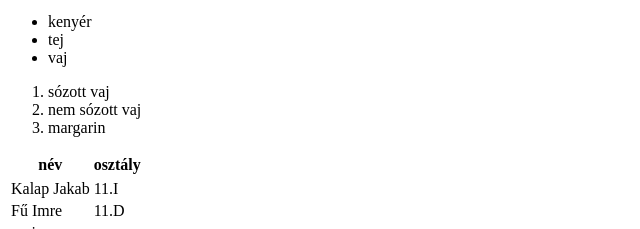
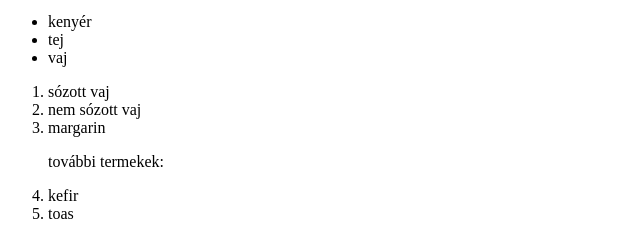
Before and after one commit to PallagiAron/2025_09_04_Git, a plain HTML site: page index.html in a window 1280 px wide. Shown: the part 137-366 px from the top of the page, without its empty margins (0-640 px from the left). Drawn offline with Linux system fonts and the light colour scheme.

Commit message:
Update index.html

```diff
--- a/index.html
+++ b/index.html
@@ -45,8 +45,11 @@
             <li>nem sózott vaj</li>
             <li>margarin</li>
         </ol>
-
-
+        <ol start="4">
+        <p>további termekek: </p>
+        <li>kefir</li>
+        <li>toas</li>
+        </ol>
     </table>
 
     <h1>Házi</h1>
```
